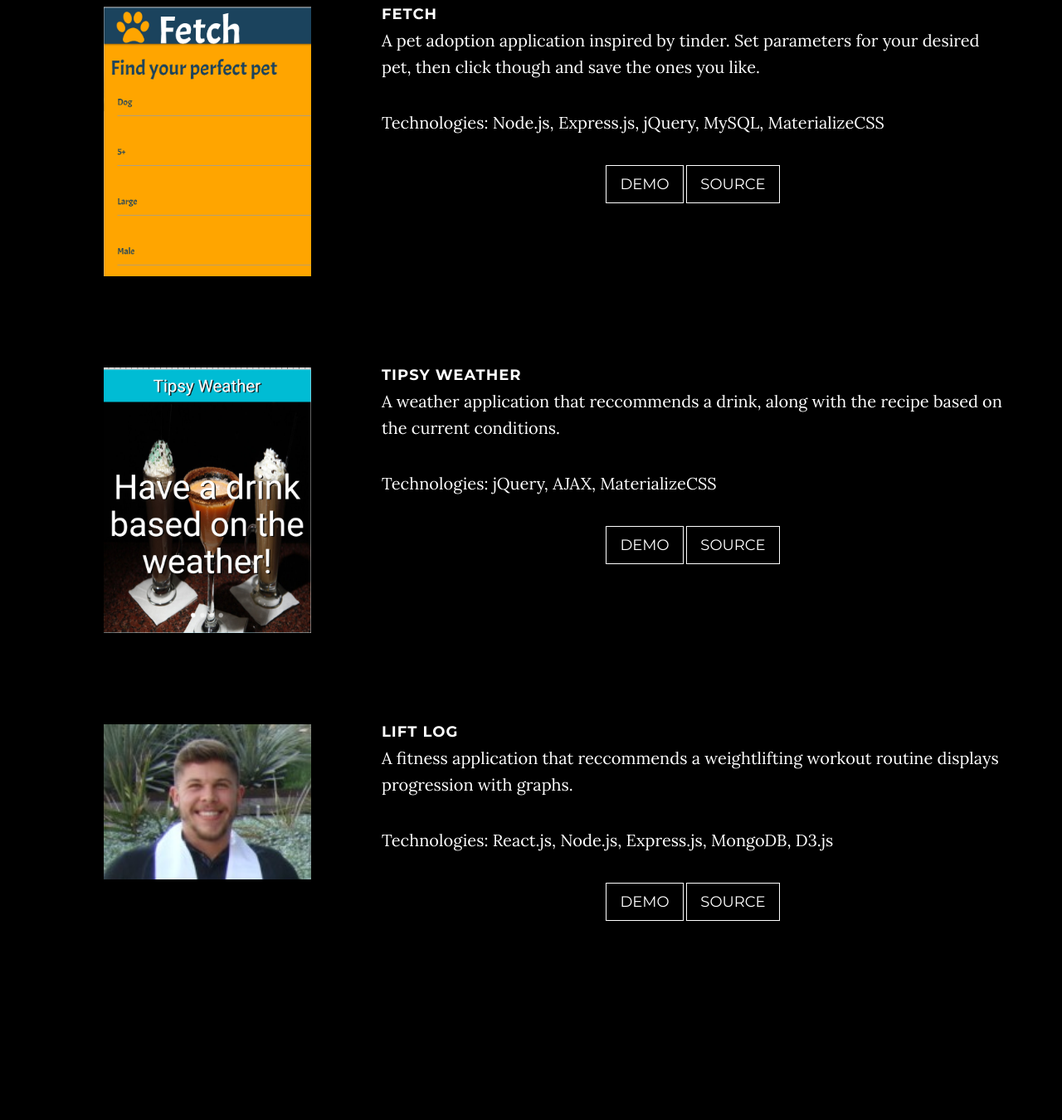
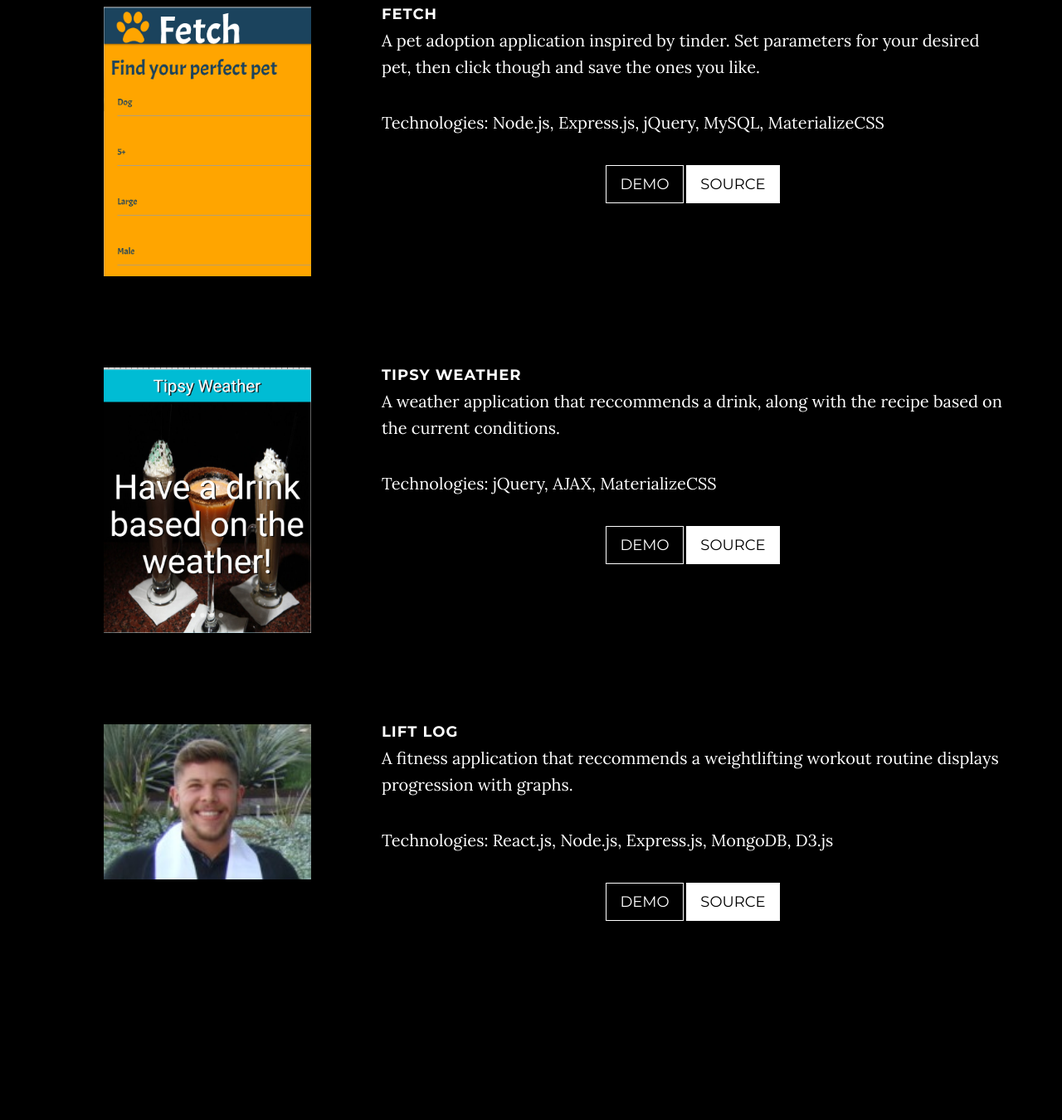
Before and after one commit to RJRowland93/RJRowland93.github.io, a PHP site: page / in a window 1280 px wide. Shown: the part 1967-3317 px from the top of the page at 83% size. Run offline with PHP 8.4, Linux system fonts and the light colour scheme; some libraries are stand-ins or nearby versions.

Commit message:
added inverted button

```diff
--- a/css/grayscale.css
+++ b/css/grayscale.css
@@ -272,6 +272,18 @@ a:focus {
   color: black;
   background-color: #8be631;
 }
+.btn-default-invert {
+  border: 1px solid #fff;
+  outline: none;
+  color: black;
+  background-color: #fff;
+}
+.btn-default-invert:hover,
+.btn-default-invert:focus {
+  border: 1px solid #8be631;
+  color: #8be631;
+  background-color: transparent;
+}
 ul.banner-social-buttons {
   margin-top: 0;
 }
--- a/index.html
+++ b/index.html
@@ -118,7 +118,7 @@
                     <p>Technologies: Node.js, Express.js, jQuery, MySQL, MaterializeCSS</p>
                     <div class="text-center">
                         <a href="https://limitless-peak-20865.herokuapp.com/" class="btn btn-default btn-lg" target="_blank">Demo</a>
-                        <a href="https://github.com/RJRowland93/Pet-Tinder" class="btn btn-default btn-lg" target="_blank">Source</a>
+                        <a href="https://github.com/RJRowland93/Pet-Tinder" class="btn btn-default-invert btn-lg" target="_blank">Source</a>
                     </div>
                   </div>
                 </div>
@@ -134,7 +134,7 @@
                     <p>Technologies: jQuery, AJAX, MaterializeCSS</p>
                     <div class="text-center">
                         <a href="http://tipsyweather.herokuapp.com/" class="btn btn-default btn-lg" target="_blank">Demo</a>
-                        <a href="https://github.com/RJRowland93/Drink_Weather" class="btn btn-default btn-lg" target="_blank">Source</a>
+                        <a href="https://github.com/RJRowland93/Drink_Weather" class="btn btn-default-invert btn-lg" target="_blank">Source</a>
                     </div>
                   </div>
                 </div>
@@ -149,7 +149,7 @@
                     <p>Technologies: React.js, Node.js, Express.js, MongoDB, D3.js</p>
                     <div class="text-center">
                         <a href="http://tipsyweather.herokuapp.com/" class="btn btn-default btn-lg" target="_blank">Demo</a>
-                        <a href="https://github.com/RJRowland93/LiftLog" class="btn btn-default btn-lg" target="_blank">Source</a>
+                        <a href="https://github.com/RJRowland93/LiftLog" class="btn btn-default-invert btn-lg" target="_blank">Source</a>
                     </div>
                   </div>
                 </div>
```
